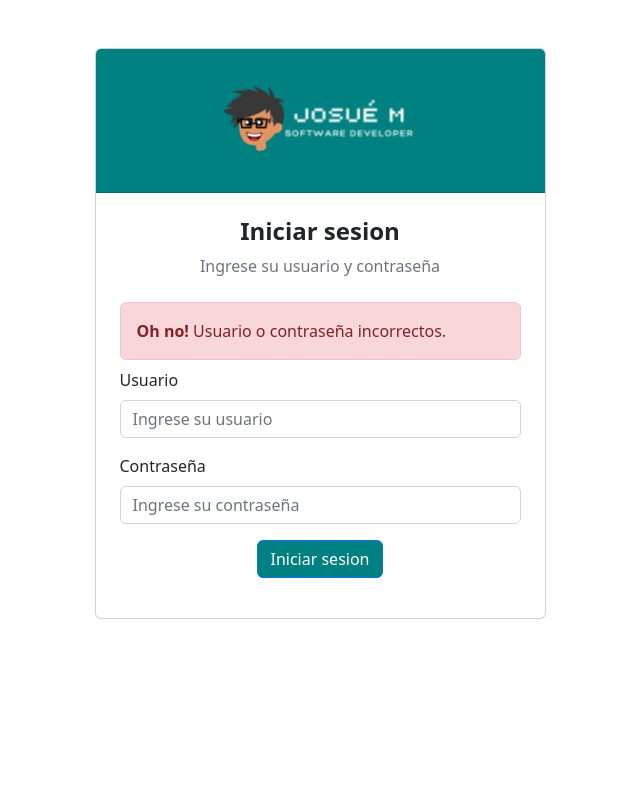
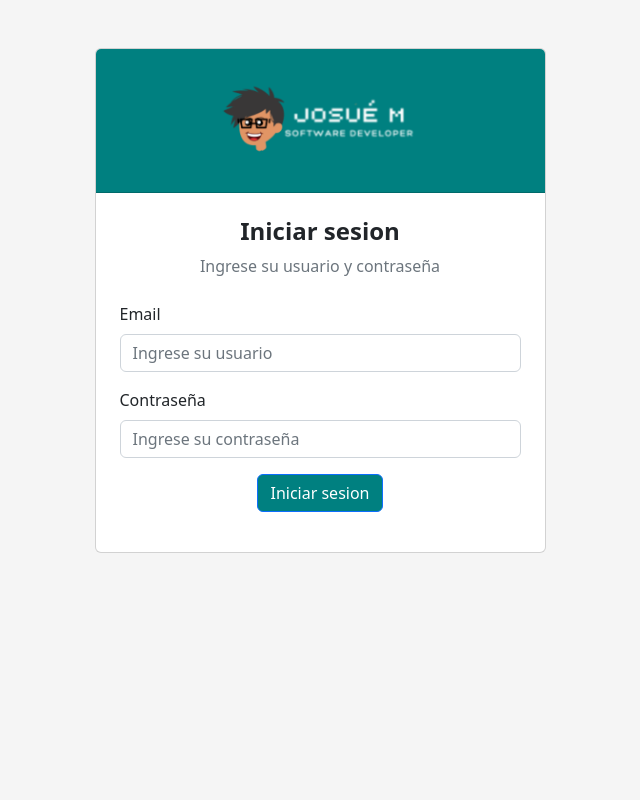
Before and after one commit to josue7/loginPHP, a PHP site: page / in a window 1280 px wide. Shown: the whole page, without its empty margins (320-960 px from the left). Run offline with PHP 8.4, Linux system fonts and the light colour scheme.

Commit message:
Verificación de email y password
Se agrego código de PHP en el index para verificar si el usuario esta dado de alta en el sitio y mandarlo a su respectiva pagina según su puesto.

```diff
--- a/index.php
+++ b/index.php
@@ -7,7 +7,65 @@
         <link rel="stylesheet" href="css/bootstrap.min.css">
     </head>
 
-    <body>
+    <!-- agregar color de fondo -->
+    <body style="background-color: #f5f5f5;">
+
+        <?php
+        //incluir el archivo de modelo de user
+        require_once 'models/User.php';
+
+        //Variable que indica si se debe mostrar el mensaje de error o no
+        $respuesta = true;
+
+        //verificar si se ha enviado parametros por POST
+        if(isset($_POST['email']) && isset($_POST['password'])){
+            $user = new User("", "", "", "", "", "");
+            //crear un hash de la contraseña recibida por POST con el metodo password_hash de php y el algoritmo BCRYPT con un costo de 10 (opcional)
+            //$pass = password_hash($_POST['password'], PASSWORD_DEFAULT);
+            //Guardar en variables los valores recibidos por POST
+            $email = $_POST['email'];
+            $passwordForm = $_POST['password'];
+            //asignar los valores a los atributos del objeto user
+            $user->setEmail($email);
+            $datosUser = $user->verifyByUser();
+            //Verificar si el array de datos del user no esta vacio
+            if(!empty($datosUser)){
+                //mostrar los datos del user en pantalla (opcional)
+                $user->setName($datosUser['name']);
+                $user->setLast_name($datosUser['last_name']);
+                $user->setEmail($datosUser['email']);
+                $user->setPassword($datosUser['password']);
+                $user->setId_position($datosUser['id_position']);
+
+                //verificar si la contraseña recibida por POST es igual a la contraseña del user
+                if(password_verify($passwordForm, $user->getPassword())){
+                    $respuesta = true;
+                    //Verificar si el user es administrador
+                    if($user->getId_position() == 1){
+                        //redireccionar al dashboard de administrador
+                        //header("Location: dashboard.php");
+                        echo "admin";
+                    }else{
+                        //redireccionar al dashboard de usuario
+                        //header("Location: dashboard.php");
+                        echo "user";
+                    }
+                }//fin del if de la verificacion de la contraseña
+                else{
+                    $respuesta = false;
+                }
+            }//fin del if de la verificacion del array de datos del user
+            else{
+                $respuesta = false;
+            }
+            //destruir el objeto user
+            $user->close();
+            unset($user);
+        }//fin del if de la verificacion de los parametros recibidos por POST
+
+
+        ?>
+
         <div class="account-pages pt-2 pt-sm-5 pb-4 pb-sm-5">
             <div class="container">
                 <div class="justify-content-center row">
@@ -25,18 +83,24 @@
                                 <h4 class="text-dark-50 text-center mt-0 fw-bold">Iniciar sesion</h1>
                                 <p class="text-muted mb-4">Ingrese su usuario y contraseña</p>
                             </div>
+                            <?php
+                            //verificar si el atributo name es vacio
+                            if( $respuesta == false ){
+                            ?>
                             <div class="fade my-2 alert alert-danger show" role="alert">
                                 <strong>Oh no!</strong> Usuario o contraseña incorrectos.
                             </div>
-                            <form novalidate="">
+                            <?php
+                            } ?>
+                            <form method="post">
                                 <div class="mb-3">
-                                    <label class="form-label" for="username">Usuario</label>
-                                    <input class="form-control" type="text" id="username" required="" placeholder="Ingrese su usuario">
+                                    <label class="form-label" for="email">Email</label>
+                                    <input class="form-control" type="text" name="email" required="" placeholder="Ingrese su usuario" required>
                                 </div>
                                 <div class="mb-3">
                                     <label class="form-label" for="password">Contraseña</label>
                                     <div class="mb-0 input-group">
-                                        <input class="form-control" type="password" required="" id="password" placeholder="Ingrese su contraseña">
+                                        <input class="form-control" type="password" required="" name="password" placeholder="Ingrese su contraseña" required>
 
                                     </div>
                                 </div>
```
